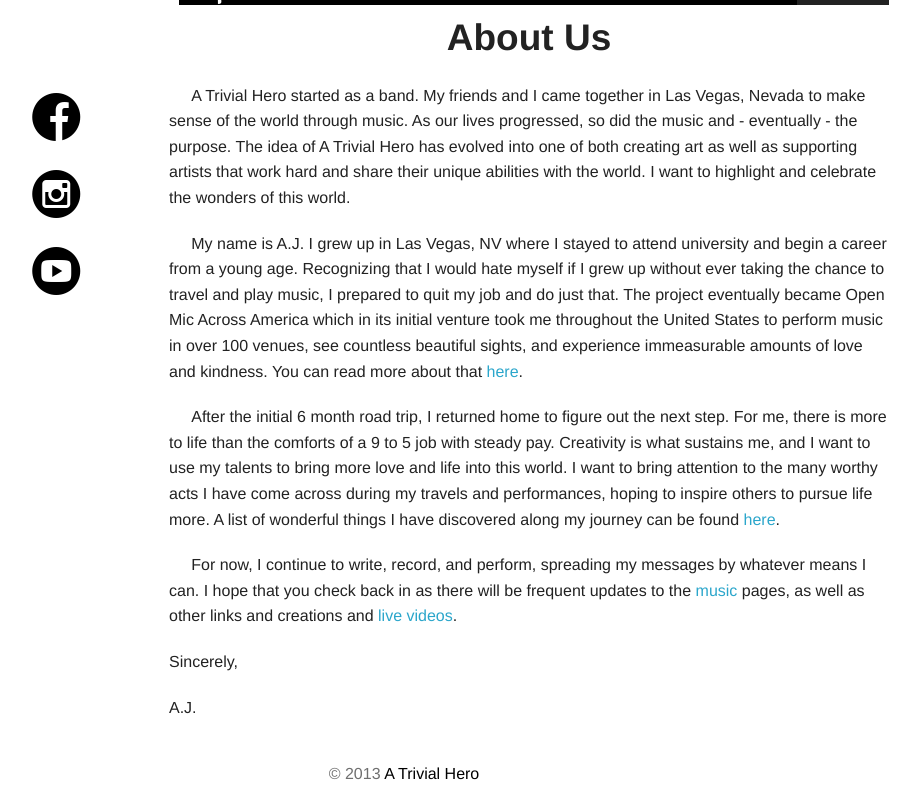
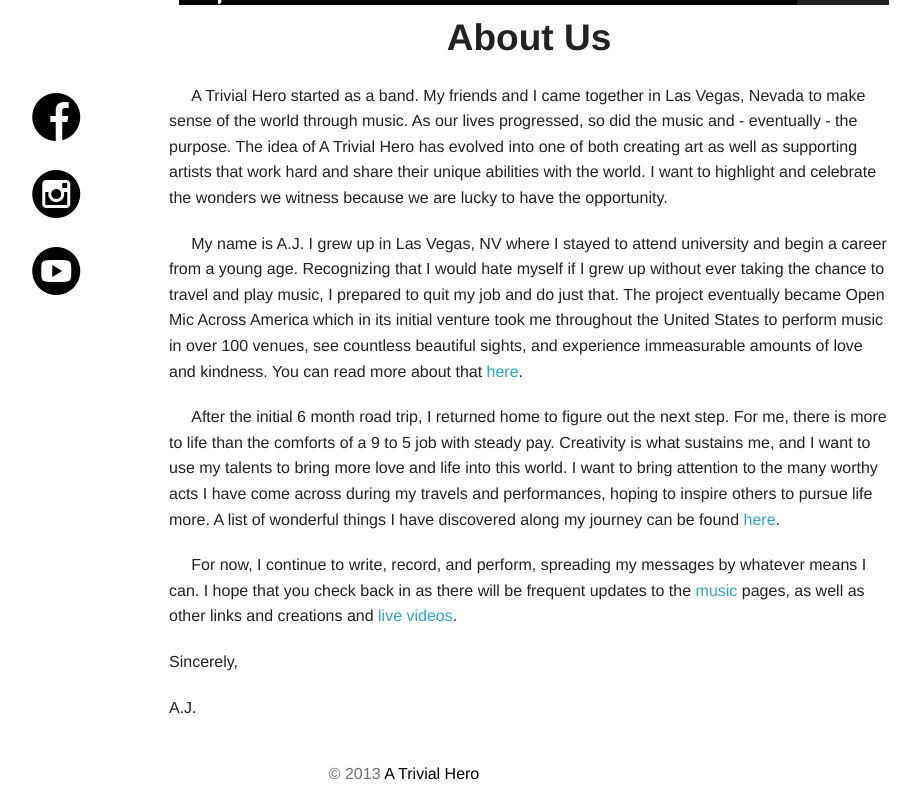
Before and after one commit to atrivialhero/atrivialhero.github.io, a Jekyll site: the page built from learn.md, in a window 1280 px wide, cut to the strip 244-1038 px from the top of the page. Shown: the whole strip, without its empty margins (236-1156 px from the left). Built offline with Jekyll 4.4.1, drawn with Linux system fonts in a browser that asks for light colours; some web fonts are replaced; Markdown is read by kramdown in place of the engine named in the settings.

Commit message:
Update learn.md

```diff
--- a/learn.md
+++ b/learn.md
@@ -10,7 +10,7 @@ sitemap:
 About Us
 --------
 
-&nbsp;&nbsp;&nbsp;&nbsp;&nbsp;A Trivial Hero started as a band. My friends and I came together in Las Vegas, Nevada to make sense of the world through music. As our lives progressed, so did the music and - eventually - the purpose. The idea of A Trivial Hero has evolved into one of both creating art as well as supporting artists that work hard and share their unique abilities with the world. I want to highlight and celebrate the wonders of this world.
+&nbsp;&nbsp;&nbsp;&nbsp;&nbsp;A Trivial Hero started as a band. My friends and I came together in Las Vegas, Nevada to make sense of the world through music. As our lives progressed, so did the music and - eventually - the purpose. The idea of A Trivial Hero has evolved into one of both creating art as well as supporting artists that work hard and share their unique abilities with the world. I want to highlight and celebrate the wonders we witness because we are lucky to have the opportunity.
 
 &nbsp;&nbsp;&nbsp;&nbsp;&nbsp;My name is A.J. I grew up in Las Vegas, NV where I stayed to attend university and begin a career from a young age. Recognizing that I would hate myself if I grew up without ever taking the chance to travel and play music, I prepared to quit my job and do just that. The project eventually became Open Mic Across America which in its initial venture took me throughout the United States to perform music in over 100 venues, see countless beautiful sights, and experience immeasurable amounts of love and kindness. You can read more about that <a href="http://atrivialhero.com/tour.html">here</a>.
 
```
